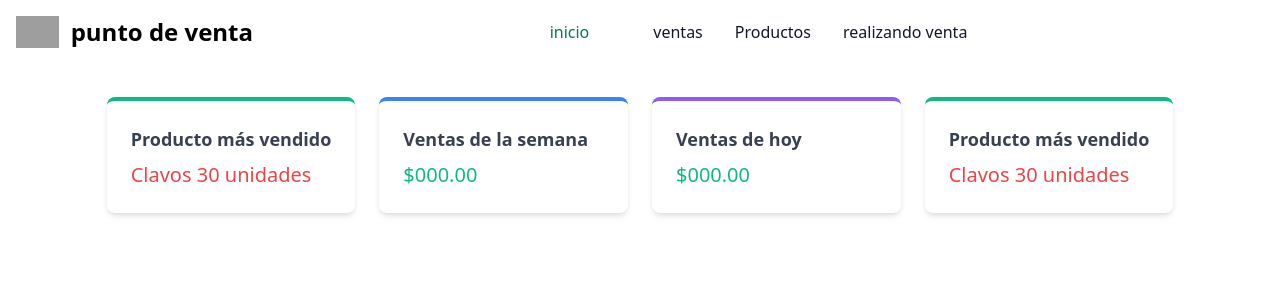
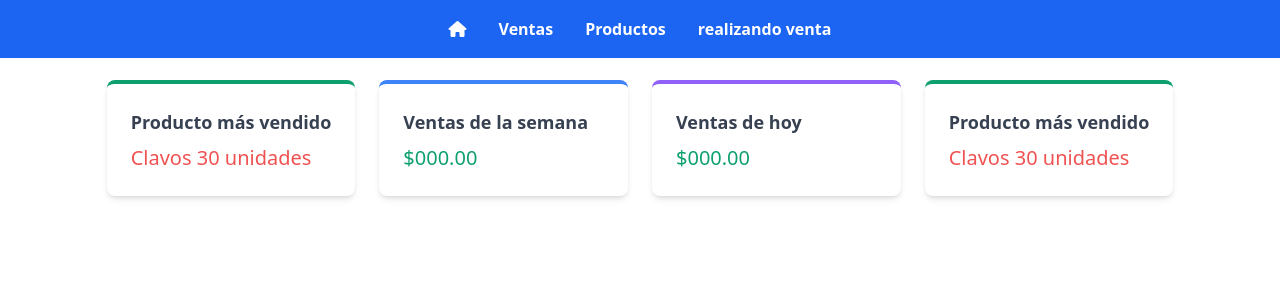
Before and after one commit to Princils/PuntoDeVenta1Frontend, an Angular app: page /home in a window 1280 px wide. Shown: the top 300 px of the page. Built offline with nearby package versions, Linux system fonts and the light colour scheme; grey boxes are pictures that could not be loaded.

Commit message:
Rediseño de navbar
Se cambio a un tono blue-600

```diff
--- a/src/app/app.component.html
+++ b/src/app/app.component.html
@@ -1,18 +1,5 @@
-<!DOCTYPE html>
-<html lang="en">
-<head>
-  <meta charset="UTF-8">
-  <meta name="viewport" content="width=device-width, initial-scale=1.0">
-  <link href="https://cdn.jsdelivr.net/npm/tailwindcss@2.2.19/dist/tailwind.min.css" rel="stylesheet">
-  <link rel="stylesheet" href="https://cdnjs.cloudflare.com/ajax/libs/font-awesome/6.0.0-beta3/css/all.min.css">
 
-  <title>Document</title>
-</head>
-<body>
   <app-menu></app-menu>
-  <app-productonew></app-productonew>
-
-
-</body>
-</html>
-<router-outlet></router-outlet>
+  <main id="main-content" class="mt-20">
+    <router-outlet></router-outlet>
+  </main>
--- a/src/app/menu/menu.component.html
+++ b/src/app/menu/menu.component.html
@@ -1,42 +1,28 @@
-
-<div class="my-12">
-<nav class="bg-white  fixed w-full z-20 top-0 start-0">
-    <div class="max-w-screen-xl flex flex-wrap items-center justify-between mx-auto p-4">
-      <a href="" class="flex items-center space-x-3 rtl:space-x-reverse">
-          <img src="https://flowbite.com/docs/images/logo.svg" class="h-8" alt="Flowbite Logo" />
-          <span class="self-center text-2xl font-semibold whitespace-nowrap dark:text-white">punto de venta</span>
-      </a>
-      <div class="flex items-center md:order-2 space-x-3 md:space-x-0 rtl:space-x-reverse">
-
-          <!-- Dropdown menu -->
-          <button data-collapse-toggle="navbar-user" type="button" class="inline-flex items-center p-2 w-10 h-10 justify-center text-sm text-gray-500 rounded-lg md:hidden hover:bg-gray-100 focus:outline-none focus:ring-2 focus:ring-gray-200 dark:text-gray-400 dark:hover:bg-gray-700 dark:focus:ring-gray-600" aria-controls="navbar-user" aria-expanded="false">
-            <span class="sr-only">Open main menu</span>
+<nav class="bg-blue-600 fixed w-full z-20 top-0 start-0 border border-blue-600">
+  <div class="max-w-screen-xl flex flex-wrap items-center justify-center mx-auto p-4">
+    <div class="flex items-center md:order-2">
+      <button (click)="toggleCollapse()" type="button" class="inline-flex items-center p-2 w-10 h-10 justify-center text-sm text-gray-500 rounded-lg md:hidden hover:bg-gray-100 focus:outline-none focus:ring-2 focus:ring-gray-200" aria-controls="navbar-user" aria-expanded="false">
+        <span class="sr-only">Menu</span>
         <svg class="w-5 h-5" aria-hidden="true" xmlns="http://www.w3.org/2000/svg" fill="none" viewBox="0 0 17 14">
           <path stroke="currentColor" stroke-linecap="round" stroke-linejoin="round" stroke-width="2" d="M1 1h15M1 7h15M1 13h15"/>
         </svg>
       </button>
     </div>
-      <div class="items-center justify-between hidden w-full md:flex md:w-auto md:order-1" id="navbar-user">
-        <ul class="flex flex-col font-medium p-4 md:p-0 mt-4 border border-gray-100 rounded-lg bg-gray-50 md:space-x-8 rtl:space-x-reverse md:flex-row md:mt-0 md:border-0 md:bg-white dark:bg-gray-800 md:dark:bg-gray-900 dark:border-gray-700">
+    <div [class.hidden]="isCollapsed" class="items-center justify-between w-full md:flex md:w-auto md:order-1" id="navbar-user">
+      <ul class="flex flex-col font-medium p-4 md:p-0 mt-4 border md:space-x-8 rtl:space-x-reverse md:flex-row md:mt-0 md:border-0 ">
         <li>
-            <a routerLink="home" class="block py-2 px-3 text-white bg-green-700 rounded md:bg-transparent md:text-green-700 md:p-0 md:dark:text-green-500" aria-current="page">inicio</a>
+          <a routerLink="home" class="block py-2 px-3 md:bg-transparent md:p-0 font-extrabold text-white hover:text-blue-200" aria-current="page"><i class="fa-solid fa-house"></i></a>
         </li>
         <li>
+          <a routerLink="mostrar-ventas" class="block py-2 px-3 md:bg-transparent md:p-0 font-extrabold text-white hover:text-blue-200">Ventas</a>
         </li>
         <li>
-            <a routerLink="mostrar-ventas" class="block py-2 px-3 text-gray-900 rounded hover:bg-gray-100 md:hover:bg-transparent md:hover:text-green-700 md:p-0 dark:text-white md:dark:hover:text-green-500 dark:hover:bg-gray-700 dark:hover:text-white md:dark:hover:bg-transparent dark:border-gray-700">ventas</a>
+          <a routerLink="producto" class="block py-2 px-3 md:bg-transparent md:p-0 font-extrabold text-white hover:text-blue-200">Productos</a>
         </li>
         <li>
-            <a routerLink="producto" class="block py-2 px-3 text-gray-900 rounded hover:bg-gray-100 md:hover:bg-transparent md:hover:text-green-700 md:p-0 dark:text-white md:dark:hover:text-green-500 dark:hover:bg-gray-700 dark:hover:text-white md:dark:hover:bg-transparent dark:border-gray-700">Productos</a>
-          </li>
-          <li>
-            <a routerLink="venta" class="block py-2 px-3 text-gray-900 rounded hover:bg-gray-100 md:hover:bg-transparent md:hover:text-green-700 md:p-0 dark:text-white md:dark:hover:text-green-500 dark:hover:bg-gray-700 dark:hover:text-white md:dark:hover:bg-transparent dark:border-gray-700">realizando venta</a>
+          <a routerLink="venta" class="block py-2 px-3 md:bg-transparent md:p-0 font-extrabold text-white hover:text-blue-200">realizando venta</a>
         </li>
       </ul>
     </div>
   </div>
 </nav>
-
-  <hr>
-
-</div>
--- a/src/app/menu/menu.component.ts
+++ b/src/app/menu/menu.component.ts
@@ -9,7 +9,9 @@ import { ModalService } from '../modal.service';
 export class MenuComponent {
   constructor(private modalService: ModalService) {}
 
-  openModal() {
-    this.modalService.open();
+  isCollapsed = true;
+
+  toggleCollapse() {
+    this.isCollapsed = !this.isCollapsed;
   }
 }
--- a/src/index.html
+++ b/src/index.html
@@ -1,11 +1,15 @@
 <!doctype html>
-<html lang="en">
+<html lang="es">
 <head>
-  <meta charset="utf-8">
+  <base href="/">
+
+  <meta charset="UTF-8">
+  <meta name="viewport" content="width=device-width, initial-scale=1.0">
+  <link href="https://cdn.jsdelivr.net/npm/tailwindcss@2.2.19/dist/tailwind.min.css" rel="stylesheet">
+  <link rel="stylesheet" href="https://cdnjs.cloudflare.com/ajax/libs/font-awesome/6.0.0-beta3/css/all.min.css">
+
+  <link rel="icon" type="image/x-icon" href="favicon.ico">
   <title>PuntoDeVentaBeta1</title>
-  <base href="/">
-  <meta name="viewport" content="width=device-width, initial-scale=1">
-  <link rel="icon" type="image/x-icon" href="favicon.ico">
 </head>
 <body>
   <app-root></app-root>
```
Lines whose indentation alone changed are shown as unchanged.
